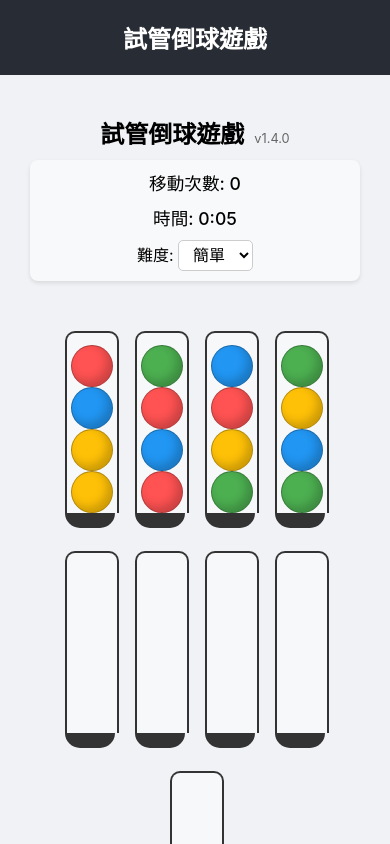
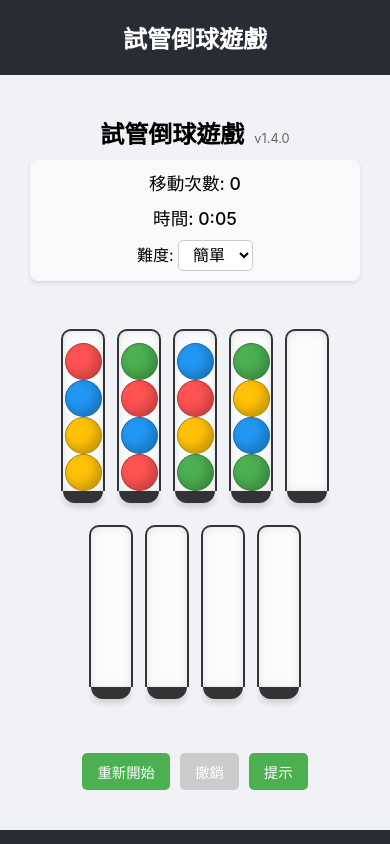
Before and after one commit to yanchen184/ball-sort-puzzle, a React (Create React App) app: page / in a window 390 px wide. Shown: the top 844 px of the page. Built offline with nearby package versions, Linux system fonts and the light colour scheme.

Commit message:
改進管子排版和視覺效果

```diff
--- a/src/components/Tube.css
+++ b/src/components/Tube.css
@@ -2,14 +2,18 @@
   position: relative;
   width: 60px;
   height: 240px;
-  margin: 10px;
+  margin: 8px;
   cursor: pointer;
   transition: transform 0.2s, box-shadow 0.3s;
+  display: flex;
+  flex-direction: column;
+  align-items: center;
 }
 
 .tube.selected {
   transform: translateY(-10px);
   box-shadow: 0 10px 15px rgba(0, 0, 0, 0.2);
+  z-index: 10; /* 確保選中的管子在最上層 */
 }
 
 .tube.hinted {
@@ -25,14 +29,15 @@
   position: relative;
   width: 100%;
   height: 200px;
-  background-color: rgba(255, 255, 255, 0.5);
+  background-color: rgba(255, 255, 255, 0.7); /* 增加透明度以便更好地看到試管內部 */
   border: 2px solid #333;
   border-bottom: none;
   border-radius: 10px 10px 0 0;
   display: flex;
-  flex-direction: column;  /* 改為由上到下 */
-  justify-content: flex-end; /* 球會堆積在底部 */
+  flex-direction: column;
+  justify-content: flex-end;
   overflow: hidden;
+  box-shadow: inset 0 0 8px rgba(0, 0, 0, 0.1); /* 內部陰影效果 */
 }
 
 .tube-bottom {
@@ -40,6 +45,7 @@
   height: 20px;
   background-color: #333;
   border-radius: 0 0 30px 30px;
+  box-shadow: 0 4px 6px rgba(0, 0, 0, 0.15); /* 為底部添加陰影 */
 }
 
 .ball {
@@ -88,11 +94,58 @@
   }
 }
 
+/* 響應式設計 - 大屏幕 */
+@media (min-width: 1200px) {
+  .tube {
+    width: 65px;
+    height: 260px;
+    margin: 10px 12px;
+  }
+
+  .tube-content {
+    height: 220px;
+  }
+
+  .tube-bottom {
+    width: 65px;
+    height: 22px;
+  }
+
+  .ball, .empty-space {
+    width: 55px;
+    height: 55px;
+  }
+}
+
+/* 響應式設計 - 平板 */
+@media (max-width: 991px) {
+  .tube {
+    width: 55px;
+    height: 220px;
+    margin: 6px;
+  }
+
+  .tube-content {
+    height: 190px;
+  }
+
+  .tube-bottom {
+    width: 55px;
+    height: 18px;
+  }
+
+  .ball, .empty-space {
+    width: 45px;
+    height: 45px;
+  }
+}
+
+/* 響應式設計 - 手機 */
 @media (max-width: 768px) {
   .tube {
     width: 50px;
     height: 200px;
-    margin: 5px;
+    margin: 4px;
   }
 
   .tube-content {
@@ -109,3 +162,26 @@
     height: 40px;
   }
 }
+
+/* 超小屏幕設備 */
+@media (max-width: 480px) {
+  .tube {
+    width: 40px;
+    height: 180px;
+    margin: 3px;
+  }
+
+  .tube-content {
+    height: 160px;
+  }
+
+  .tube-bottom {
+    width: 40px;
+    height: 12px;
+  }
+
+  .ball, .empty-space {
+    width: 35px;
+    height: 35px;
+  }
+}
```
